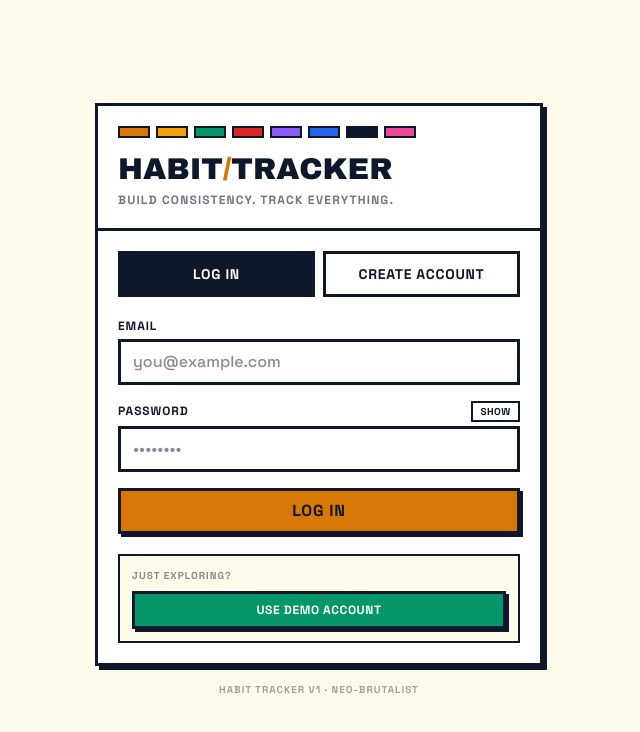
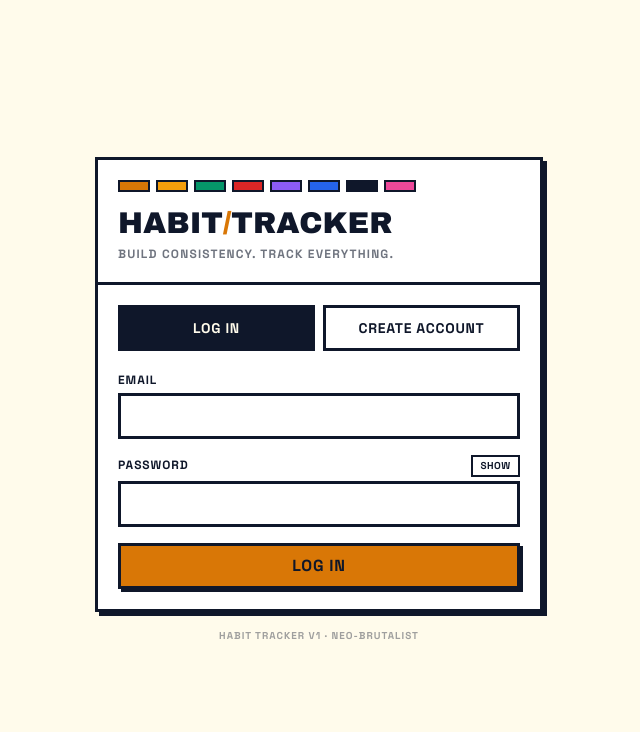
Before and after one commit to spro047/Habit-Tracker-, a React (Vite) app in the folder client/: page / in a window 1280 px wide. Shown: the top 732 px of the page, without its empty margins (321-961 px from the left). Built offline with nearby package versions, Linux system fonts and the light colour scheme.

Commit message:
feat: remove demo account and input placeholders from login
Ultraworked with [Sisyphus](https://github.com/code-yeongyu/oh-my-openagent)

Co-authored-by: Sisyphus <clio-agent@sisyphuslabs.ai>

```diff
--- a/client/src/pages/Login.jsx
+++ b/client/src/pages/Login.jsx
@@ -23,18 +23,6 @@ export default function Login() {
     try {
       if (mode === 'login') await login(email, password);
       else await register(name, email, password);
-    } catch (ex) {
-      setErr(ex.message);
-    }
-    setBusy(false);
-  };
-
-  const useDemo = async () => {
-    setMode('login');
-    setErr('');
-    setBusy(true);
-    try {
-      await login('shashank@demo.com', 'demo1234');
     } catch (ex) {
       setErr(ex.message);
     }
@@ -72,12 +60,12 @@ export default function Login() {
             {mode === 'register' && (
               <div>
                 <label className="neo-label" htmlFor="lname">NAME</label>
-                <input id="lname" className="neo-input" value={name} onChange={e => setName(e.target.value)} autoComplete="name" placeholder="Shashank" required disabled={busy} />
+                <input id="lname" className="neo-input" value={name} onChange={e => setName(e.target.value)} autoComplete="name" required disabled={busy} />
               </div>
             )}
             <div>
               <label className="neo-label" htmlFor="lemail">EMAIL</label>
-              <input id="lemail" type="email" className="neo-input" value={email} onChange={e => setEmail(e.target.value)} autoComplete="email" placeholder="you@example.com" required disabled={busy} />
+              <input id="lemail" type="email" className="neo-input" value={email} onChange={e => setEmail(e.target.value)} autoComplete="email" required disabled={busy} />
             </div>
             <div>
               <div className="flex items-baseline justify-between">
@@ -93,7 +81,6 @@ export default function Login() {
                 value={password}
                 onChange={e => setPassword(e.target.value)}
                 autoComplete={mode === 'login' ? 'current-password' : 'new-password'}
-                placeholder="••••••••"
                 required
                 minLength={6}
                 disabled={busy}
@@ -103,13 +90,6 @@ export default function Login() {
               {busy ? 'WAIT…' : mode === 'login' ? 'LOG IN' : 'CREATE ACCOUNT'}
             </button>
           </form>
-
-          <div className="mt-5 border-2 border-ink p-3 bg-bg">
-            <p className="text-[10px] font-bold uppercase tracking-widest text-ink/50 mb-2">Just exploring?</p>
-            <button type="button" className="neo-btn neo-btn--green w-full text-xs" onClick={useDemo} disabled={busy}>
-              USE DEMO ACCOUNT
-            </button>
-          </div>
         </div>
       </div>
       <p className="mt-4 text-[10px] font-bold uppercase tracking-widest text-ink/40">Habit Tracker v1 · Neo-Brutalist</p>
```
